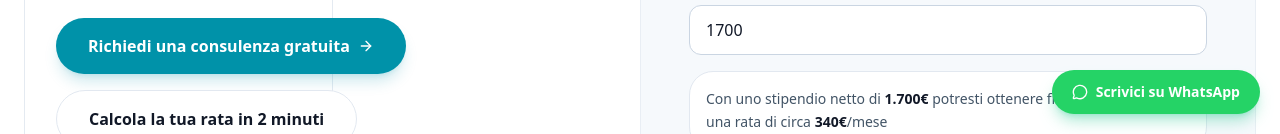
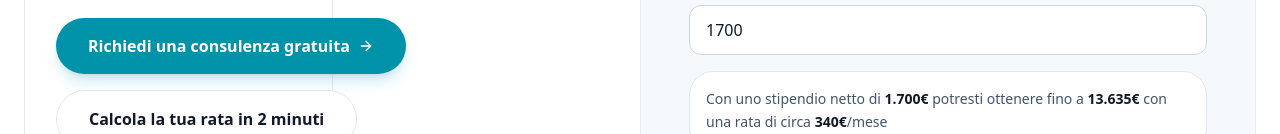
Before and after one commit to maddl-team/creditoclick, a Next.js app: page / in a window 1280 px wide. Shown: the part 666-800 px from the top of the page. Built offline with nearby package versions, Linux system fonts and the light colour scheme; no server answers.

Commit message:
tolto pulsante whatsapp flottante

```diff
--- a/src/app/layout.tsx
+++ b/src/app/layout.tsx
@@ -4,7 +4,6 @@ import { Inter } from "next/font/google";
 import "./globals.css";
 import { Navbar } from "@/components/ui/Navbar";
 import { Footer } from "@/components/ui/Footer";
-import { FloatingWhatsAppButton } from "@/components/ui/FloatingWhatsAppButton";
 import { LegalPreFooter } from "@/components/ui/LegalPreFooter";
 import { ConsentModeBootstrap } from "@/components/analytics/ConsentModeBootstrap";
 import { IubendaCookieSolution } from "@/components/analytics/IubendaCookieSolution";
@@ -97,7 +96,6 @@ export default function RootLayout({
           </main>
           <LegalPreFooter />
           <Footer />
-          <FloatingWhatsAppButton />
         </div>
       </body>
     </html>
--- a/src/components/ui/FloatingWhatsAppButton.tsx
+++ /dev/null
@@ -1,20 +0,0 @@
-"use client";
-
-import Link from "next/link";
-import { MessageCircle } from "lucide-react";
-
-const WHATSAPP_URL =
-  "https://wa.me/393276625456?text=Ciao%2C%20vorrei%20una%20consulenza%20gratuita%20sulla%20cessione%20del%20quinto.";
-
-export function FloatingWhatsAppButton() {
-  return (
-    <Link
-      href={WHATSAPP_URL}
-      aria-label="Scrivici su WhatsApp"
-      className="fixed bottom-5 right-5 z-[60] inline-flex items-center gap-2 rounded-full bg-whatsapp px-5 py-3 text-sm font-semibold text-white shadow-lg shadow-emerald-500/30 transition-transform hover:scale-[1.03] hover:bg-whatsapp-hover active:scale-[0.98]"
-    >
-      <MessageCircle className="h-4 w-4" />
-      <span className="hidden sm:inline">Scrivici su WhatsApp</span>
-    </Link>
-  );
-}
```
